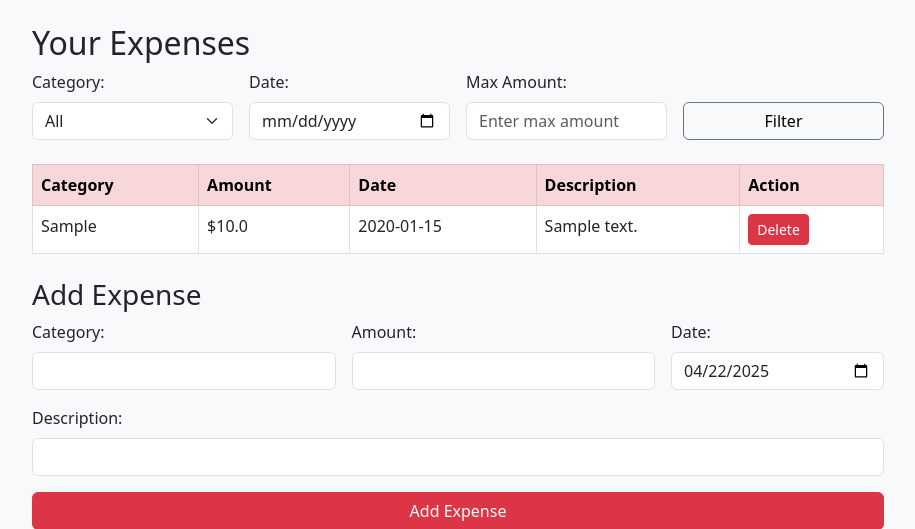
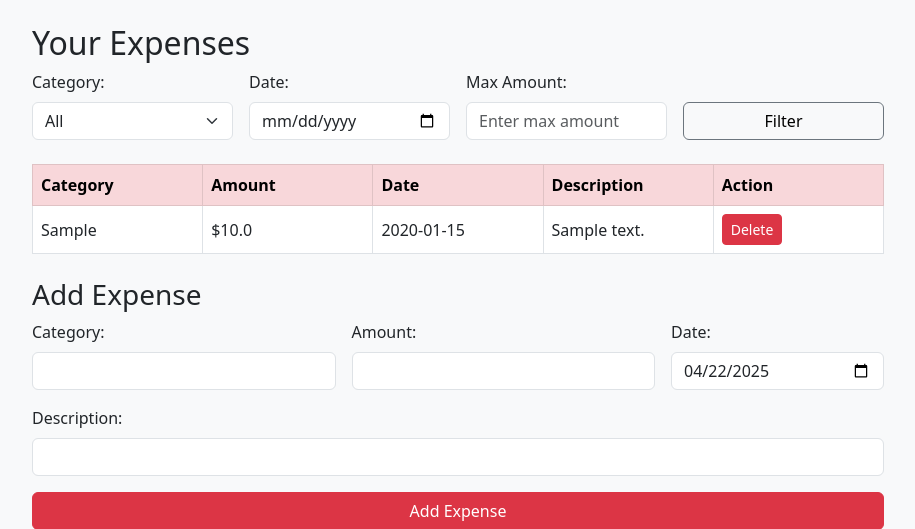
Before and after one commit to andriylazor7/financial-tracker, a Flask app: page /finance/expenses in a window 1280 px wide. Shown: the part 57-586 px from the top of the page, without its empty margins (182-1097 px from the left). Run offline with Flask 3, Linux system fonts and the light colour scheme; a user stored in the database is signed in; tables that the repository leaves empty hold one stand-in row (values such as "Sample post").

Commit message:
Minor style changes to expenses and incomes tables

```diff
--- a/app/templates/base.html
+++ b/app/templates/base.html
@@ -49,6 +49,43 @@
             color: #666;
             width: 100%;
         }
+        .table-container {
+            display: flex;
+            gap: 20px;
+        }
+
+        .table-wrapper {
+            flex: 1;
+            min-width: 0;
+        }
+
+        table {
+            table-layout: fixed;
+            width: 100%;
+        }
+
+        th, td {
+            text-align: center;
+            word-wrap: break-word;
+            white-space: nowrap;
+            padding: 8px;
+        }
+
+        td:nth-child(4) {
+            white-space: normal;
+        }
+        .table td {
+            word-wrap: break-word;
+            white-space: normal;
+            max-width: 200px;
+            overflow-wrap: break-word;
+        }
+
+        .table th, .table td {
+            padding: 8px;
+            text-align: left;
+            vertical-align: middle;
+        }
     </style>
 </head>
 <body>
```
